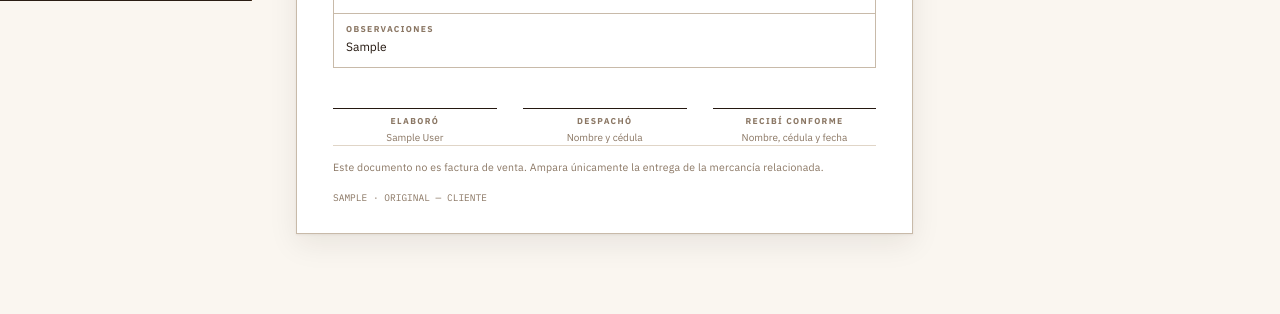
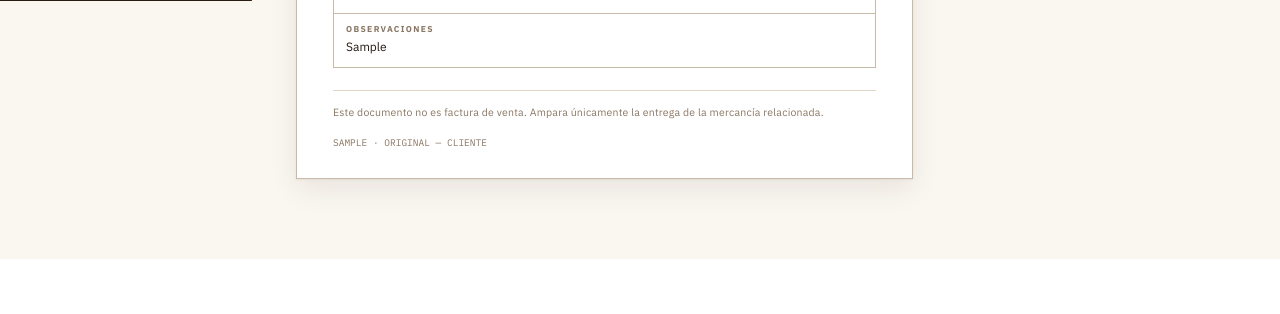
Before and after one commit to Santiago-caicedo/inventario_tejas, a Django app: page /pedidos/1/ in a window 1280 px wide. Shown: the part 799-1113 px from the top of the page. After the commit the page ends 1058 px from the top, so only its background shows below. Run offline with Django 5.2, Linux system fonts and the light colour scheme; a user stored in the database is signed in; tables that the repository leaves empty hold one stand-in row (values such as "Sample post").

Commit message:
Se quitan las lineas de firma de la remision
Fuera el bloque Elaboro / Despacho / Recibi conforme y sus reglas de CSS,
impresion y movil. El documento cierra en observaciones y el pie legal.

Co-Authored-By: Claude Opus 5 (1M context) <noreply@anthropic.com>

```diff
--- a/static/css/app.css
+++ b/static/css/app.css
@@ -1230,28 +1230,6 @@ table.tabla {
 }
 .doc-observaciones p { font-size: 12px; margin-top: 3px; }
 
-/* ---- Firmas ---- */
-
-.doc-firmas {
-  display: grid;
-  grid-template-columns: repeat(3, 1fr);
-  gap: 26px;
-  margin-top: 40px;
-}
-
-.doc-firma { text-align: center; }
-.doc-firma .linea {
-  display: block;
-  border-top: 1px solid var(--tinta-doc);
-  margin-bottom: 6px;
-}
-.doc-firma .apunte {
-  display: block;
-  margin-top: 3px;
-  font-size: 10px;
-  color: #8A7663;
-}
-
 /* ---- Pie legal ---- */
 
 .doc-pie {
@@ -1260,7 +1238,7 @@ table.tabla {
   justify-content: space-between;
   gap: 16px;
   flex-wrap: wrap;
-  margin-top: auto;
+  margin-top: 22px;
   padding-top: 14px;
   border-top: 1px solid var(--regla-fina);
   font-size: 9.5px;
@@ -1299,7 +1277,6 @@ table.tabla {
   .doc-folio { min-width: 0; width: 100%; }
   .doc-partes { grid-template-columns: 1fr; }
   .doc-partes .doc-campo { border-left: none !important; }
-  .doc-firmas { grid-template-columns: 1fr; gap: 34px; }
 }
 
 /* ============================================================================
@@ -1523,6 +1500,5 @@ table.tabla {
   .hoja a { text-decoration: none; }
   .doc-items thead { display: table-header-group; }
   .doc-items tr { page-break-inside: avoid; }
-  .doc-firmas { page-break-inside: avoid; margin-top: 30px; }
   .doc-pie { page-break-inside: avoid; }
 }
--- a/templates/pedidos/pedido_detalle.html
+++ b/templates/pedidos/pedido_detalle.html
@@ -124,24 +124,6 @@
       {% if pedido.notas %}<p>{{ pedido.notas }}</p>{% endif %}
     </div>
 
-    <div class="doc-firmas">
-      <p class="doc-firma">
-        <span class="linea"></span>
-        <span class="doc-rotulo">Elaboró</span>
-        <span class="apunte">{{ pedido.usuario.get_full_name|default:pedido.usuario.username|default:'—' }}</span>
-      </p>
-      <p class="doc-firma">
-        <span class="linea"></span>
-        <span class="doc-rotulo">Despachó</span>
-        <span class="apunte">Nombre y cédula</span>
-      </p>
-      <p class="doc-firma">
-        <span class="linea"></span>
-        <span class="doc-rotulo">Recibí conforme</span>
-        <span class="apunte">Nombre, cédula y fecha</span>
-      </p>
-    </div>
-
     <footer class="doc-pie">
       <span class="aviso">Este documento no es factura de venta. Ampara únicamente la entrega de la mercancía relacionada.</span>
       <span class="mono">{{ pedido.numero }} · Original — cliente</span>
```
